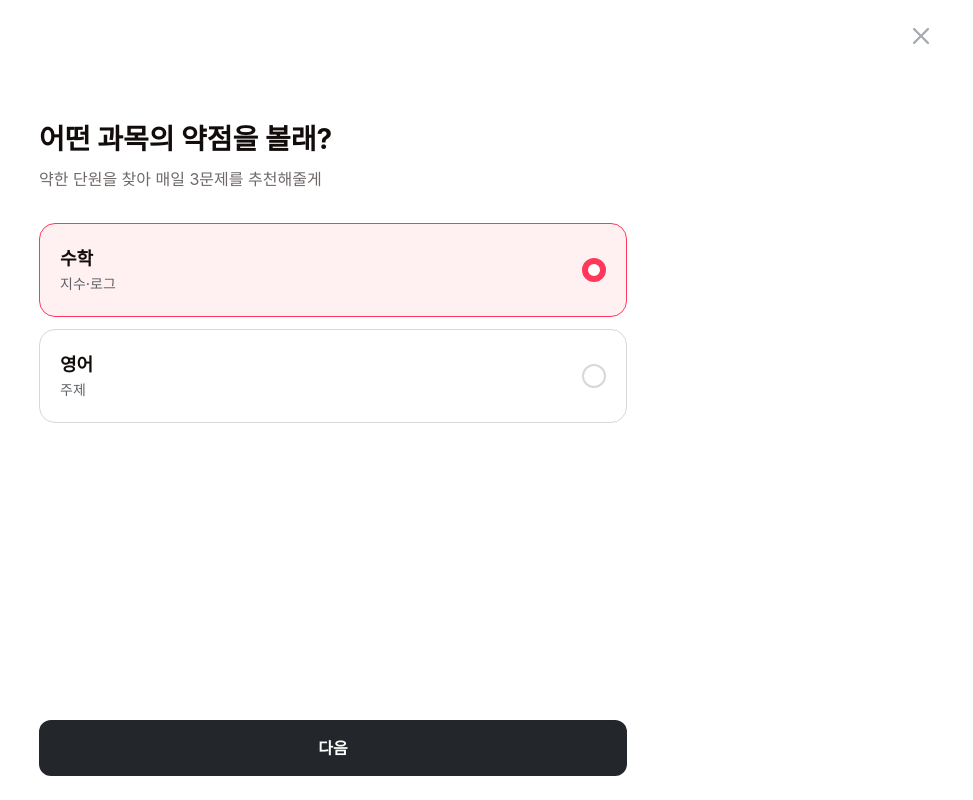
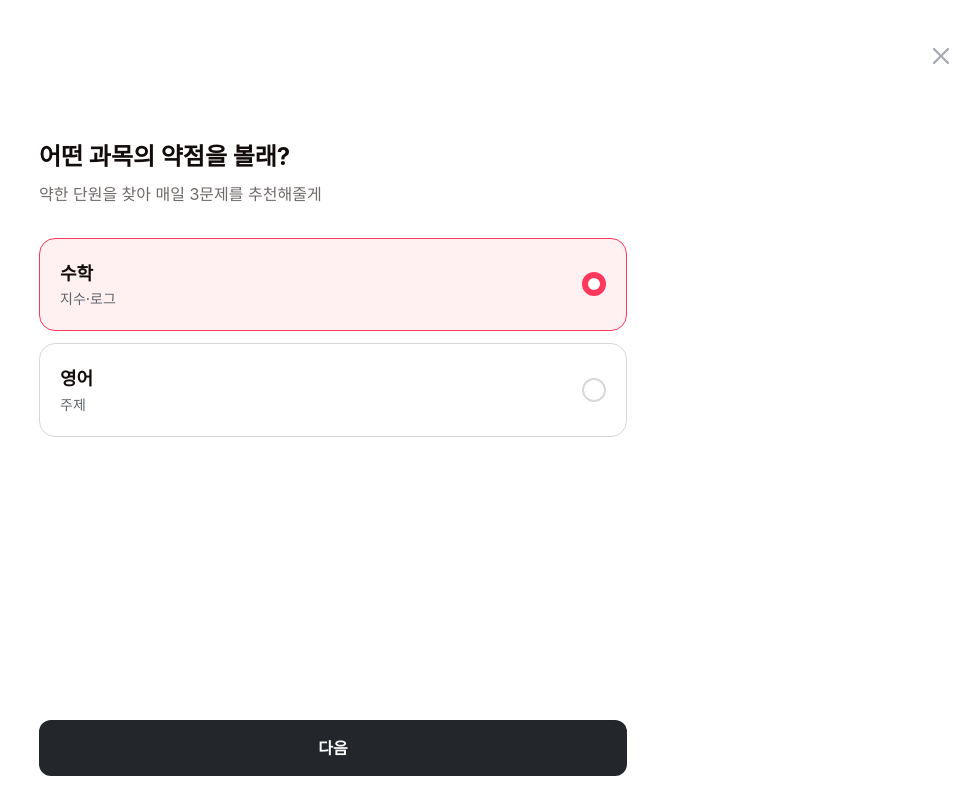
Before and after one commit to NewLearn-Edu/pullit-frontend, a React (Vite) app: page /trial in a window 1280 px wide. Shown: the whole page, without its empty margins (307-1280 px from the left). Built offline with nearby package versions, Linux system fonts and the light colour scheme; no server answers; a web font is replaced by a local one.

Commit message:
style : 온보딩 헤더 여백을 시안(2824-4757) 수치로 통일
- OnboardingHeader · SkipHeader: 위 44(노치는 safe-area max) · 아래 8 ·
  양옆 20 — 기기별 분기 제거, 전 기기 동일
- TrialStartPage 타이틀: 태블릿 28px 확대 제거 — 시안대로 24px 고정

```diff
--- a/src/user/components/OnboardingHeader.tsx
+++ b/src/user/components/OnboardingHeader.tsx
@@ -7,11 +7,12 @@ interface OnboardingHeaderProps {
 /**
  * 맛보기 온보딩 계열 화면(과목 선택 · 약점 결과 · 가입 정보)의 공통 상단바.
  * 로고 없이 우측 닫기 X 만 있는 단순 헤더 (2026-08-18 확정 — 온보딩 헤더에 로고 안 씀).
- * 여백은 Figma 2824-4756 헤더 규격 — pb 8px · 모바일 safe-top 가산 (SkipHeader 와 동일 리듬).
+ * 여백은 Figma 2824-4757 헤더 규격 — 위 44 · 아래 8 · 양옆 20 (전 기기 동일, SkipHeader 와 같은 리듬).
+ * 노치 기기에서만 safe-area 가 44 를 넘으면 그 값을 따른다 (겹침 방지).
  */
 export default function OnboardingHeader({ onClose }: OnboardingHeaderProps) {
   return (
-    <header className="flex w-full shrink-0 items-center justify-center px-[40px] pb-[8px] pt-[calc(24px+env(safe-area-inset-top))] max-md:px-lg max-md:pt-[calc(16px+env(safe-area-inset-top))]">
+    <header className="flex w-full shrink-0 items-center justify-center px-[20px] pb-[8px] pt-[max(44px,env(safe-area-inset-top))]">
       <div className="flex w-full max-w-[1280px] items-center justify-end">
         <button
           type="button"
--- a/src/user/components/SkipHeader.tsx
+++ b/src/user/components/SkipHeader.tsx
@@ -8,13 +8,12 @@ interface SkipHeaderProps {
  * 온보딩·퍼널 화면 공통 상단바 — 로고 없이 우측 "건너뛰기"만 있는 최소 헤더.
  * 가입 유도처럼 이탈 액션 하나만 필요한 화면에서 공용으로 쓴다.
  *
- * 반응형 규격 (2026-08-07 팀 확정 브레이크포인트):
- * - 모바일(~767): 좌우 16px · iOS 노치 safe-area 가산
- * - 패드·웹(768~): 좌우 40px + 최대 1280px 컨테이너 (온보딩 본문과 동일 규격)
+ * 여백은 Figma 2824-4757 헤더 규격 — 위 44 · 아래 8 · 양옆 20 (전 기기 동일, OnboardingHeader 와 같은 리듬).
+ * 노치 기기에서만 safe-area 가 44 를 넘으면 그 값을 따른다 (겹침 방지).
  */
 export default function SkipHeader({ onSkip, label = '건너뛰기' }: SkipHeaderProps) {
   return (
-    <header className="flex w-full shrink-0 items-center justify-center px-[40px] pb-[8px] pt-[calc(24px+env(safe-area-inset-top))] max-md:px-lg max-md:pt-[calc(16px+env(safe-area-inset-top))]">
+    <header className="flex w-full shrink-0 items-center justify-center px-[20px] pb-[8px] pt-[max(44px,env(safe-area-inset-top))]">
       <div className="flex w-full max-w-[1280px] items-center justify-end">
         {/* 터치 타깃 확보 — 텍스트는 그대로, 패딩으로 누르는 영역만 키운다 */}
         <button
--- a/src/user/pages/trial/styles/TrialStartPage.module.scss
+++ b/src/user/pages/trial/styles/TrialStartPage.module.scss
@@ -34,14 +34,10 @@
 
 .title {
   margin: 0;
-  font-size: 24px;
+  font-size: 24px; // Heading/M — 시안(2824-4756)은 전 기기 24px 고정
   line-height: 1.4;
   font-weight: $fw-bold;
   color: $color-foreground;
-
-  @include tablet-up {
-    font-size: 28px;
-  }
 }
 
 .subtitle {
```
